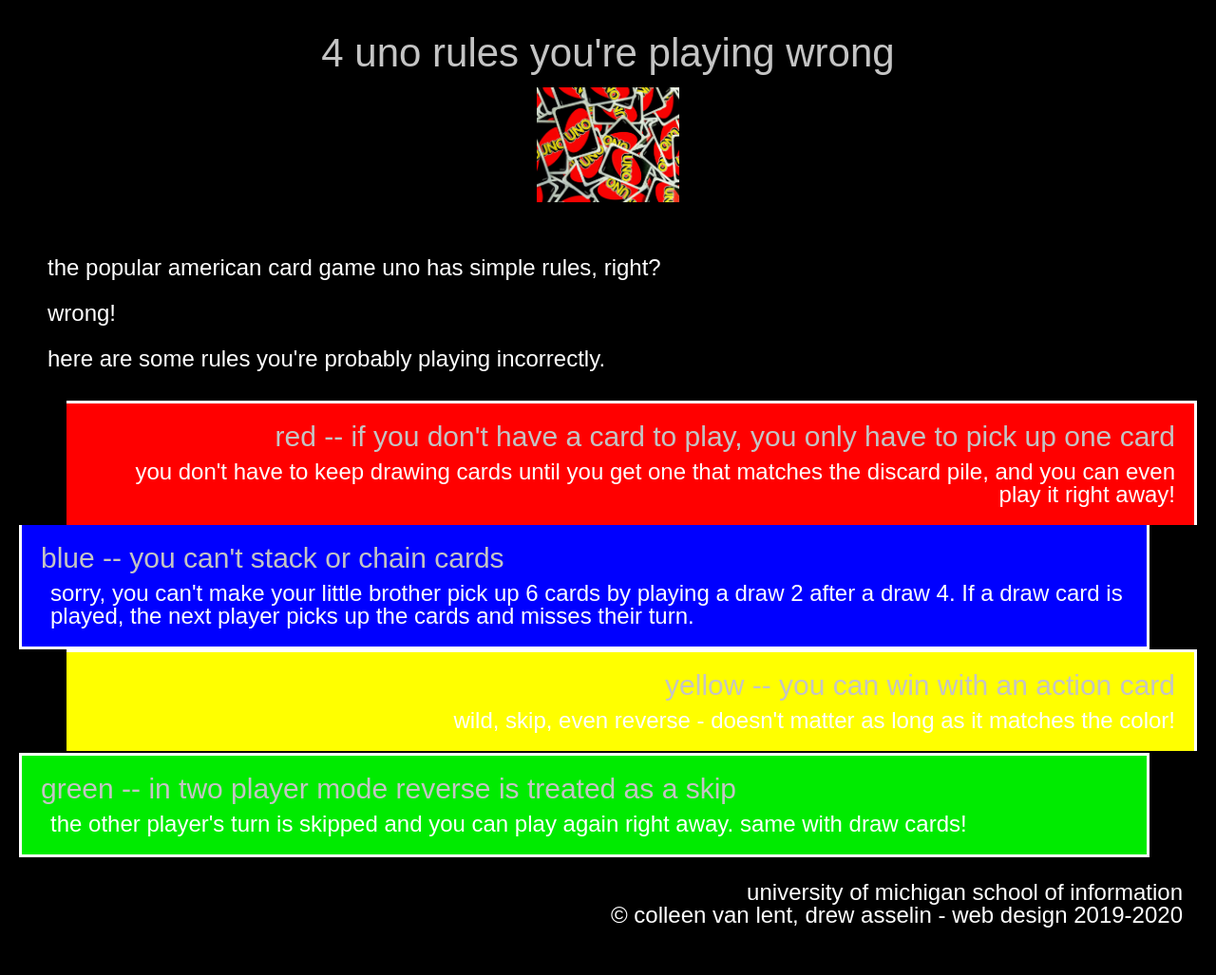
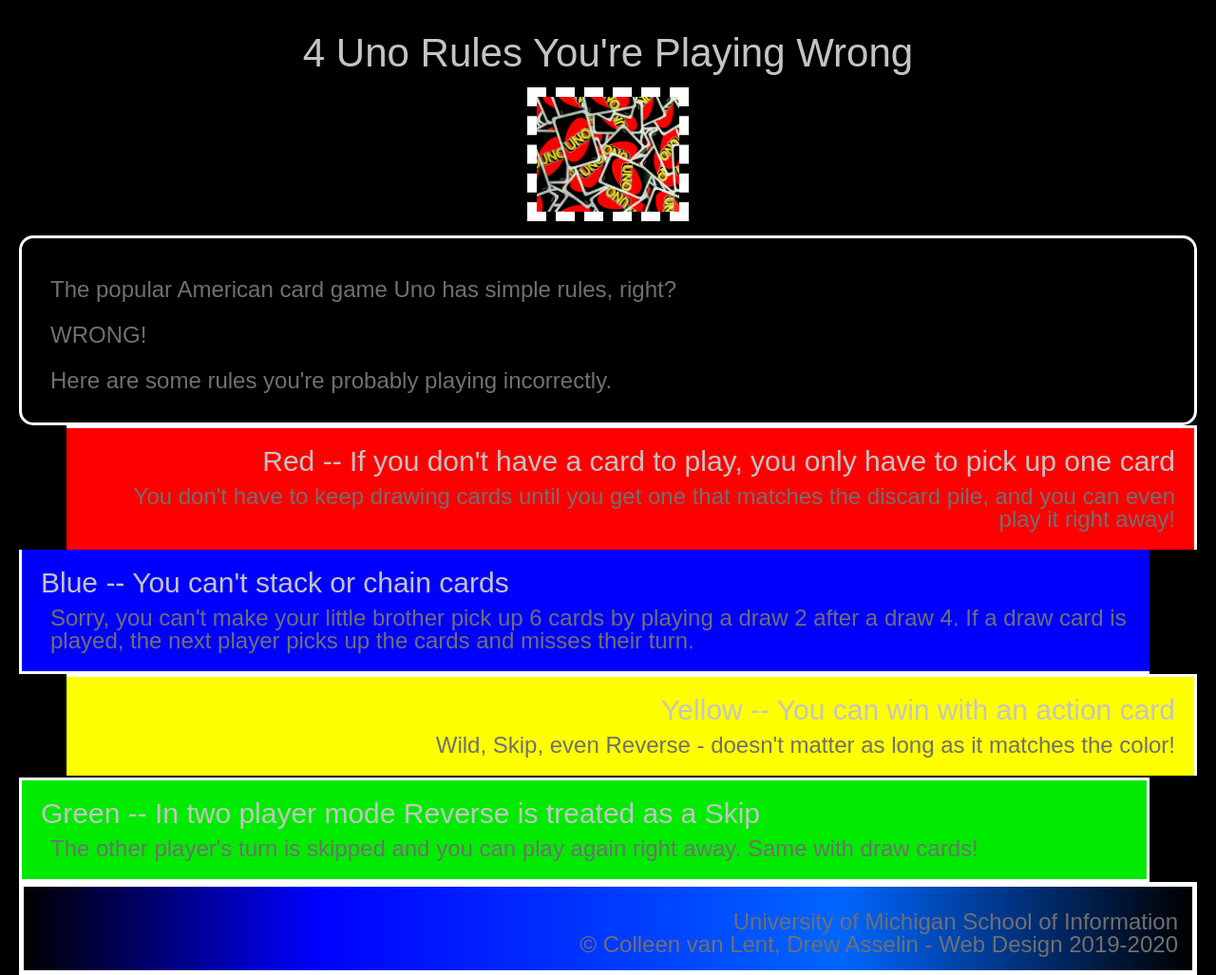
Before and after one commit to remigoldfarb/hw3-2022, a plain HTML site: page index.html in a window 1280 px wide. Shown: the whole page at 95% size. Before the commit the page ends 991 px from the top, so only its background shows below. Drawn offline with Linux system fonts and the light colour scheme.

Commit message:
Add files via upload

```diff
--- a/css/style.css
+++ b/css/style.css
@@ -11,13 +11,13 @@
     font-size: 42px;
     text-align: center;
     padding: 15px;
-    color: #C4C4C4
+    color: #C4C4C4;
 }
 
 h2{
     font-size: 30px;
     color: #0D0D0D;
-    color: #C4C4C4
+    color: #C4C4C4;
 
 }
 
@@ -25,7 +25,7 @@
     font-size: 24px;
     padding-top: 10px;
     padding-left: 10px;
-    color: #C4C4C4
+    color: #C4C4C4;
     color: #707070;
 
 }
@@ -35,10 +35,11 @@
    display: block;
    margin-left: auto;
    margin-right: auto;
+   border: dashed 10px white
    }
 
 div{
-    height >= 125px;
+    height: >= 125px;
     padding-top: 20px;
     padding-right: 20px;
     padding-bottom: 20px;
@@ -47,7 +48,7 @@
 }
 
 .introduction{
-    border: 15px;
+    border-radius: 15px;
     margin-top: 15px;
     line-height: 2;
 }
@@ -65,7 +66,7 @@
     text-align: left;
     margin-right: 50px;
     border-top: 2px;
-    border-right 5px;
+    border-right: 5px;
 }
 
 .yellow{
@@ -84,8 +85,9 @@
 }
 
 footer{
-    linear-gradient:(#000000, #0000ff 25%, #0066ff 70%, #000000);
-    border: solid 5px #FFFFFFF;
+    background: rgb(0,0,0);
+    background: linear-gradient(90deg, rgba(0,0,0,1) 0%, rgba(0,0,255,1) 25%, rgba(0,102,255,1) 70%, rgba(0,0,0,1) 100%);
+    border: solid 5px #FFFFFF;
     font-size: 20px;
     text-align: right;
     padding-top: 15px;
--- a/index.html
+++ b/index.html
@@ -6,37 +6,37 @@
 	<link rel="stylesheet" href="css/style.css">
   <meta charset="UTF-8">
   <meta name="viewport" content="width=device-width, initial-scale=1.0">
- <title>4 uno rules you're playing wrong</title>
+ <title>4 Uno Rules You're Playing WRONG!</title>
 </head>
 <body>
   <main>
-    <h1>4 uno rules you're playing wrong</h1>
+    <h1>4 Uno Rules You're Playing Wrong</h1>
     <img src="images/uno-cards.jpg" width = "150" alt="uno cards" />
     <div class="introduction">
-      <p>the popular american card game uno has simple rules, right?<br> wrong!<br>
+      <p>The popular American card game Uno has simple rules, right?<br> WRONG!<br>
 
-        here are some rules you're probably playing incorrectly.</p>
+        Here are some rules you're probably playing incorrectly.</p>
     </div>
     <div class="red">
-      <h2>red -- if you don't have a card to play, you only have to pick up one card</h2>
-      <p>you don't have to keep drawing cards until you get one that matches the discard pile, and you can even play it right away!</p>
+      <h2>Red -- If you don't have a card to play, you only have to pick up one card</h2>
+      <p>You don't have to keep drawing cards until you get one that matches the discard pile, and you can even play it right away!</p>
     </div>
     <div class="blue">
-      <h2>blue -- you can't stack or chain cards</h2>
-      <p>sorry, you can't make your little brother pick up 6 cards by playing a draw 2 after a draw 4. If a draw card is played, the next player picks up the cards and misses their turn.</p>
+      <h2>Blue -- You can't stack or chain cards</h2>
+      <p>Sorry, you can't make your little brother pick up 6 cards by playing a draw 2 after a draw 4. If a draw card is played, the next player picks up the cards and misses their turn.</p>
     </div>
     <div class="yellow">
-      <h2>yellow --  you can win with an action card</h2>
-      <p>wild, skip, even reverse - doesn't matter as long as it matches the color!</p>
+      <h2>Yellow --  You can win with an action card</h2>
+      <p>Wild, Skip, even Reverse - doesn't matter as long as it matches the color!</p>
     </div>
     <div class="green">
-      <h2>green -- in two player mode reverse is treated as a skip</h2>
-      <p>the other player's turn is skipped and you can play again right away. same with draw cards!</p>
+      <h2>Green -- In two player mode Reverse is treated as a Skip</h2>
+      <p>The other player's turn is skipped and you can play again right away. Same with draw cards!</p>
     </div>
   </main>
   <footer>
-    <p>university of michigan school of information <br/>
-      &copy; colleen van lent, drew asselin - web design 2019-2020</p>
+    <p>University of Michigan School of Information <br/>
+      &copy; Colleen van Lent, Drew Asselin - Web Design 2019-2020</p>
   </footer>
 </body>
 </html>
```
